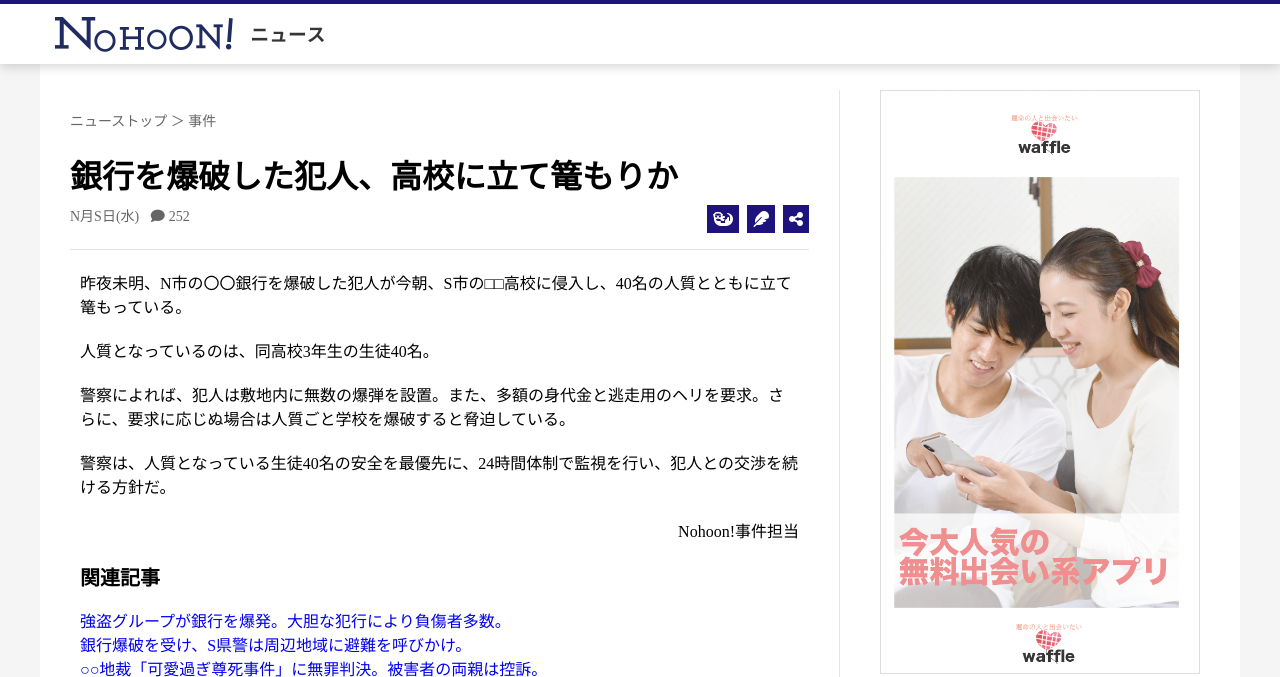
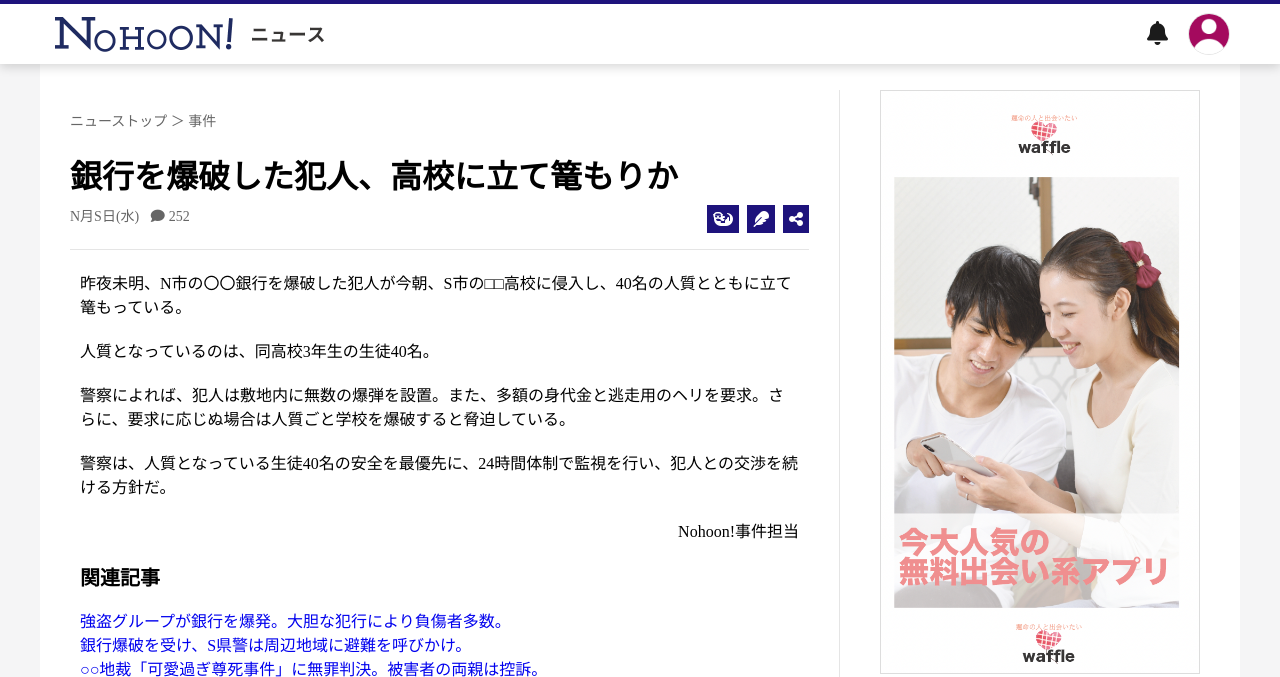
Before and after one commit to n-soukun/alfa-meieki-Q, a PHP site: page /news/index.html in a window 1280 px wide. Shown: the top 677 px of the page. Run offline with PHP 8.4, Linux system fonts and the light colour scheme; some libraries are stand-ins or nearby versions.

Commit message:
ニュースサイトの更新

```diff
--- a/news/css/style.css
+++ b/news/css/style.css
@@ -17,13 +17,46 @@ header{
 }
 
 #header_content{
+    position: relative;
     width: 100%;
     max-width: 1200px;
     margin: 0 auto;
 }
 
-header img{
+#header_logo{
+    position: absolute;
+    left: 0;
+}
+
+#header_logo img{
     height: 60px;
+}
+
+header #user_info{
+    display: flex;
+    align-items: center;
+    position: absolute;
+    right: 0;
+    padding: 0 10px;
+    height: 60px;
+}
+
+header #notice{
+    font-size: 24px;
+    margin-right: 20px;
+    color: #1b1b1b;
+}
+
+header #user_icon{
+    width: 40px;
+    height: 40px;
+    border-radius: 50%;
+    overflow: hidden;
+    border: 1px solid rgba(0, 0, 0, 0.1);
+}
+
+header #user_icon img{
+    height: 100%;
 }
 
 h2{
--- a/news/index.html
+++ b/news/index.html
@@ -4,6 +4,7 @@
     <meta charset="UTF-8">
     <meta http-equiv="X-UA-Compatible" content="IE=edge">
     <meta name="viewport" content="width=device-width, initial-scale=1.0">
+    <meta name="robots" content="noindex,nofollow,noarchive" />
     <script src="https://kit.fontawesome.com/9dacc9a3b2.js" crossorigin="anonymous"></script>
     <script src="js/script.js"></script>
     <title>銀行を爆破した犯人、高校に立て篭もりか｜NNNews</title>
@@ -12,7 +13,15 @@
 <body>
     <header>
         <div id="header_content">
-            <img src="./img/logo.png" alt="">
+            <div id="header_logo">
+                <img src="./img/logo.png" alt="">
+            </div>
+            <div id="user_info">
+                <div id="notice"><i class="fas fa-bell"></i></div>
+                <div id="user_icon">
+                    <img src="./img/user.png" alt="">
+                </div>
+            </div>
         </div>
     </header>
     <main>
```
Also changed, not shown: news/img/user.png (added).
